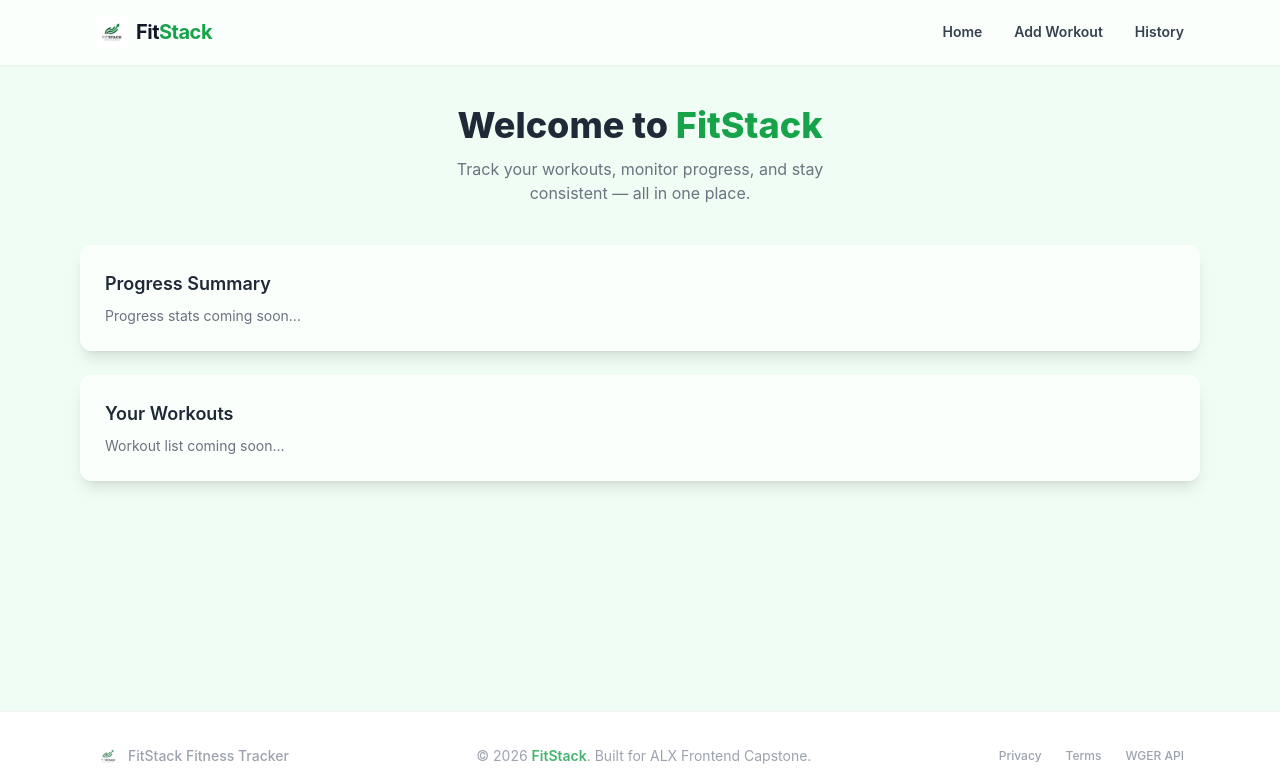
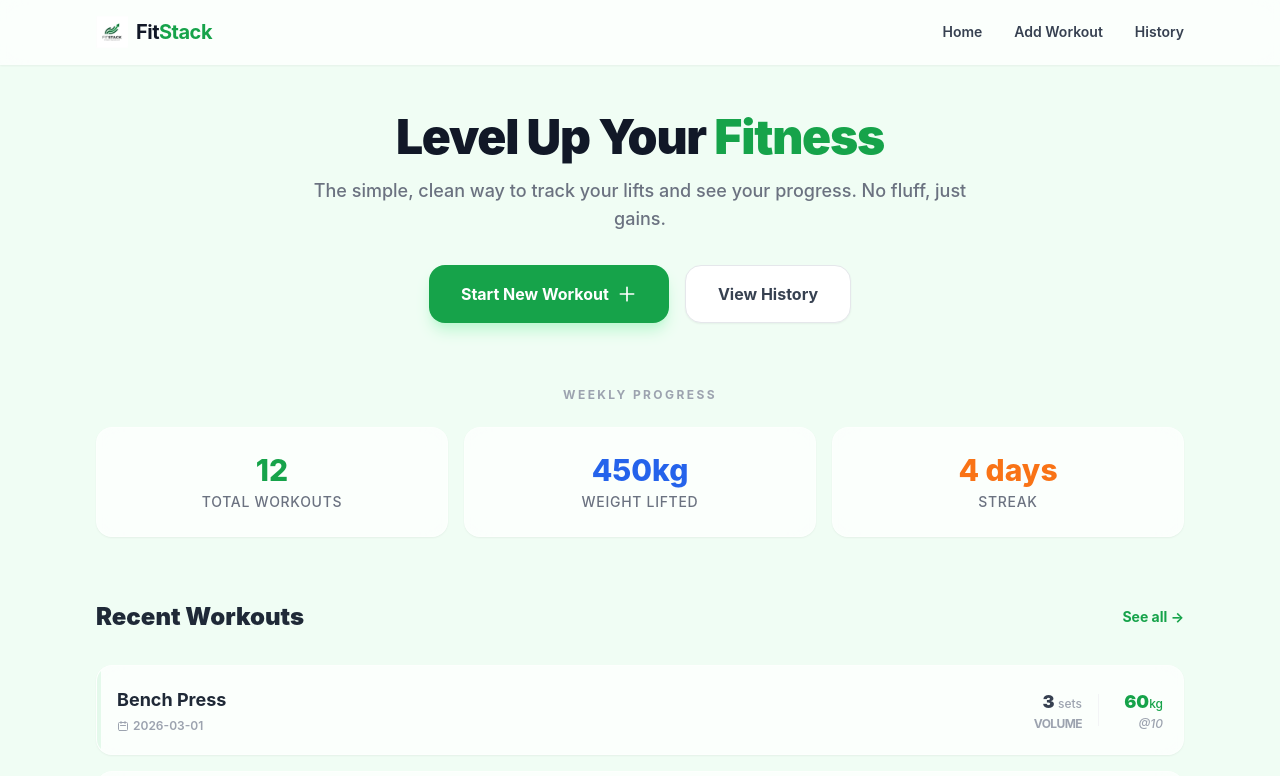
Before and after one commit to SamHez/fitstack, a React (Vite) app: page / in a window 1280 px wide. Shown: the top 776 px of the page. Built offline with nearby package versions, Linux system fonts and the light colour scheme.

Commit message:
create home and history layout

```diff
--- a/src/components/ProgressSummary.jsx
+++ b/src/components/ProgressSummary.jsx
@@ -1,10 +1,23 @@
-// ProgressSummary.jsx – placeholder (to be implemented in a later week)
+// ProgressSummary.jsx – placeholder stats for Week 2
 
 function ProgressSummary() {
+    const stats = [
+        { label: 'Total Workouts', value: '12', color: 'text-green-600' },
+        { label: 'Weight Lifted', value: '450kg', color: 'text-blue-600' },
+        { label: 'Streak', value: '4 days', color: 'text-orange-500' },
+    ]
+
     return (
-        <div className="backdrop-blur-md bg-white/70 rounded-xl shadow-lg p-6 border border-white/30">
-            <h2 className="text-lg font-semibold text-gray-800 mb-2">Progress Summary</h2>
-            <p className="text-sm text-gray-500">Progress stats coming soon…</p>
+        <div className="grid grid-cols-1 md:grid-cols-3 gap-4 mb-8">
+            {stats.map((stat, index) => (
+                <div
+                    key={index}
+                    className="backdrop-blur-md bg-white/70 rounded-2xl shadow-sm p-6 border border-white/40 flex flex-col items-center justify-center hover:shadow-md transition-shadow"
+                >
+                    <span className={`text-3xl font-extrabold ${stat.color} mb-1`}>{stat.value}</span>
+                    <span className="text-sm font-medium text-gray-500 uppercase tracking-wider">{stat.label}</span>
+                </div>
+            ))}
         </div>
     )
 }
--- a/src/components/WorkoutCard.jsx
+++ b/src/components/WorkoutCard.jsx
@@ -1,9 +1,42 @@
-// WorkoutCard.jsx – placeholder (to be implemented in a later week)
+// WorkoutCard.jsx – single workout entry UI for Week 2
 
 function WorkoutCard({ workout }) {
+    if (!workout) return null
+
     return (
-        <div className="backdrop-blur-md bg-white/70 rounded-xl shadow-lg p-5 border border-white/30 hover:shadow-xl transition-shadow duration-200">
-            <p className="text-sm text-gray-500">Workout card coming soon…</p>
+        <div className="backdrop-blur-md bg-white/70 rounded-2xl shadow-sm p-5 border border-white/40 flex items-center justify-between hover:shadow-md transition-all group overflow-hidden relative">
+            <div className="flex flex-col gap-1">
+                <h3 className="text-lg font-bold text-gray-800 group-hover:text-green-600 transition-colors">
+                    {workout.exercise}
+                </h3>
+                <span className="text-xs font-semibold text-gray-400 flex items-center gap-1">
+                    <svg className="w-3 h-3" fill="none" stroke="currentColor" viewBox="0 0 24 24">
+                        <path strokeLinecap="round" strokeLinejoin="round" strokeWidth="2" d="M8 7V3m8 4V3m-9 8h10M5 21h14a2 2 0 002-2V7a2 2 0 00-2-2H5a2 2 0 00-2 2v12a2 2 0 002 2z" />
+                    </svg>
+                    {workout.date}
+                </span>
+            </div>
+
+            <div className="flex items-center gap-4 text-right">
+                <div className="flex flex-col">
+                    <span className="text-lg font-black text-gray-700">
+                        {workout.sets} <span className="text-xs text-gray-400 font-medium">sets</span>
+                    </span>
+                    <span className="text-xs font-bold text-gray-400 uppercase tracking-tighter">Volume</span>
+                </div>
+
+                <div className="h-8 w-[1px] bg-gray-100"></div>
+
+                <div className="flex flex-col min-w-[3rem]">
+                    <span className="text-lg font-black text-green-600">
+                        {workout.weight}<span className="text-xs font-medium">kg</span>
+                    </span>
+                    <span className="text-xs font-medium text-gray-400 italic">@{workout.reps}</span>
+                </div>
+            </div>
+
+            {/* Subtle accent bar */}
+            <div className="absolute left-0 top-0 bottom-0 w-1 bg-green-500/10 group-hover:bg-green-500 transition-colors"></div>
         </div>
     )
 }
--- a/src/components/WorkoutList.jsx
+++ b/src/components/WorkoutList.jsx
@@ -1,10 +1,26 @@
-// WorkoutList.jsx – placeholder (to be implemented in a later week)
+// WorkoutList.jsx – list of static workouts for Week 2
 
-function WorkoutList() {
+import WorkoutCard from './WorkoutCard'
+
+function WorkoutList({ workouts }) {
+    // Use provided workouts or default mock data for now
+    const mockWorkouts = workouts || [
+        { id: 1, exercise: 'Bench Press', date: '2026-03-01', sets: 3, reps: 10, weight: 60 },
+        { id: 2, exercise: 'Squats', date: '2026-02-28', sets: 4, reps: 8, weight: 80 },
+        { id: 3, exercise: 'Deadlift', date: '2026-02-26', sets: 1, reps: 5, weight: 120 },
+    ]
+
     return (
-        <div className="backdrop-blur-md bg-white/70 rounded-xl shadow-lg p-6 border border-white/30">
-            <h2 className="text-lg font-semibold text-gray-800 mb-2">Your Workouts</h2>
-            <p className="text-sm text-gray-500">Workout list coming soon…</p>
+        <div className="space-y-4">
+            {mockWorkouts.map((workout) => (
+                <WorkoutCard key={workout.id} workout={workout} />
+            ))}
+
+            {mockWorkouts.length === 0 && (
+                <div className="text-center py-10 text-gray-400 font-medium italic">
+                    No workouts logged yet. Time to get moving!
+                </div>
+            )}
         </div>
     )
 }
--- a/src/pages/History.jsx
+++ b/src/pages/History.jsx
@@ -1,11 +1,30 @@
-// History.jsx – Workout History page (placeholder for Week 1)
+// History.jsx – FitStack Workout History page
 
 import WorkoutList from '../components/WorkoutList'
 
 function History() {
     return (
-        <div className="max-w-6xl mx-auto px-4 py-10">
-            <h1 className="text-3xl font-bold text-gray-800 mb-6">Workout History</h1>
+        <div className="max-w-3xl mx-auto px-4 sm:px-6 lg:px-8 py-12">
+            <div className="mb-12">
+                <h1 className="text-4xl font-black text-gray-900 mb-2">Workout History</h1>
+                <p className="text-gray-500 font-medium">Review your past sessions and track your consistency.</p>
+            </div>
+
+            {/* Filters (UI Placeholder for future) */}
+            <div className="flex gap-2 mb-8 overflow-x-auto pb-2 scrollbar-hide">
+                {['All', 'Strength', 'Cardio', 'Mobility'].map((filter) => (
+                    <button
+                        key={filter}
+                        className={`px-4 py-2 rounded-xl text-sm font-bold transition-all border ${filter === 'All'
+                                ? 'bg-green-600 border-green-600 text-white shadow-md'
+                                : 'bg-white border-gray-200 text-gray-500 hover:border-green-400 hover:text-green-600'
+                            }`}
+                    >
+                        {filter}
+                    </button>
+                ))}
+            </div>
+
             <WorkoutList />
         </div>
     )
--- a/src/pages/Home.jsx
+++ b/src/pages/Home.jsx
@@ -1,26 +1,57 @@
-// Home.jsx – FitStack Home page (placeholder for Week 1)
+// Home.jsx – FitStack Home page
 
 import ProgressSummary from '../components/ProgressSummary'
 import WorkoutList from '../components/WorkoutList'
 
 function Home() {
     return (
-        <div className="max-w-6xl mx-auto px-4 py-10">
-            {/* Hero */}
-            <div className="text-center mb-10">
-                <h1 className="text-4xl font-extrabold text-gray-800 mb-3">
-                    Welcome to <span className="text-green-600">FitStack</span>
+        <div className="max-w-6xl mx-auto px-4 sm:px-6 lg:px-8 py-12">
+            {/* Hero Section */}
+            <section className="text-center mb-16 px-4">
+                <h1 className="text-4xl md:text-5xl font-black text-gray-900 mb-4 tracking-tight">
+                    Level Up Your <span className="text-green-600">Fitness</span>
                 </h1>
-                <p className="text-gray-500 text-base max-w-md mx-auto">
-                    Track your workouts, monitor progress, and stay consistent — all in one place.
+                <p className="text-lg text-gray-500 max-w-2xl mx-auto font-medium mb-8">
+                    The simple, clean way to track your lifts and see your progress. No fluff, just gains.
                 </p>
-            </div>
 
-            {/* Sections */}
-            <div className="grid gap-6">
+                <div className="flex flex-col sm:flex-row gap-4 justify-center">
+                    <a
+                        href="/add-workout"
+                        className="inline-flex items-center justify-center px-8 py-4 bg-green-600 hover:bg-green-700 text-white font-bold rounded-2xl shadow-lg shadow-green-200 transition-all hover:-translate-y-0.5 active:translate-y-0"
+                    >
+                        Start New Workout
+                        <svg className="ml-2 w-5 h-5" fill="none" stroke="currentColor" viewBox="0 0 24 24">
+                            <path strokeLinecap="round" strokeLinejoin="round" strokeWidth="2" d="M12 4v16m8-8H4" />
+                        </svg>
+                    </a>
+                    <a
+                        href="/history"
+                        className="inline-flex items-center justify-center px-8 py-4 bg-white hover:bg-gray-50 text-gray-700 font-bold rounded-2xl border border-gray-200 shadow-sm transition-all hover:-translate-y-0.5"
+                    >
+                        View History
+                    </a>
+                </div>
+            </section>
+
+            {/* Stats Summary */}
+            <section className="mb-16">
+                <h2 className="text-xs font-bold text-gray-400 uppercase tracking-[0.2em] mb-6 text-center">
+                    Weekly Progress
+                </h2>
                 <ProgressSummary />
+            </section>
+
+            {/* Recent Activity */}
+            <section>
+                <div className="flex items-center justify-between mb-8">
+                    <h2 className="text-2xl font-black text-gray-800">Recent Workouts</h2>
+                    <a href="/history" className="text-sm font-bold text-green-600 hover:text-green-700">
+                        See all →
+                    </a>
+                </div>
                 <WorkoutList />
-            </div>
+            </section>
         </div>
     )
 }
```
